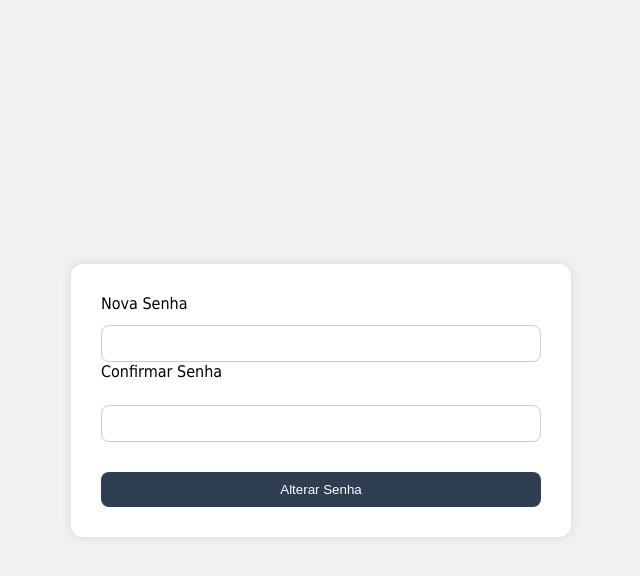
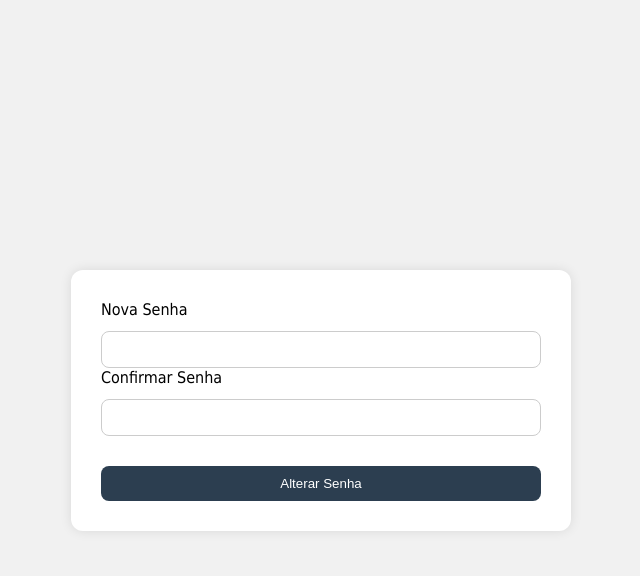
Before and after one commit to alexiiavieirac/taskapp, a Flask app: template app/templates/resetar_senha.html in a window 1280 px wide. Shown: the top 576 px of the page, without its empty margins (319-959 px from the left). Run offline with Flask 3, Linux system fonts and the light colour scheme; the template is opened without the code that fills it, so the values that code supplies are empty.

Commit message:
desfazendo formatação

```diff
--- a/app/static/css/resetar_senha.css
+++ b/app/static/css/resetar_senha.css
@@ -92,11 +92,6 @@ button:hover {
     background: rgb(44, 62, 80);
 }
 
-/* Estilização do campo de Confirmar Senha */
-input[name="confirmar_senha"] {
-    margin-top: 24px; /* Aumenta a distância para o campo anterior */
-}
-
 /* Link de retorno para login */
 .register-link {
     text-align: center;
```
